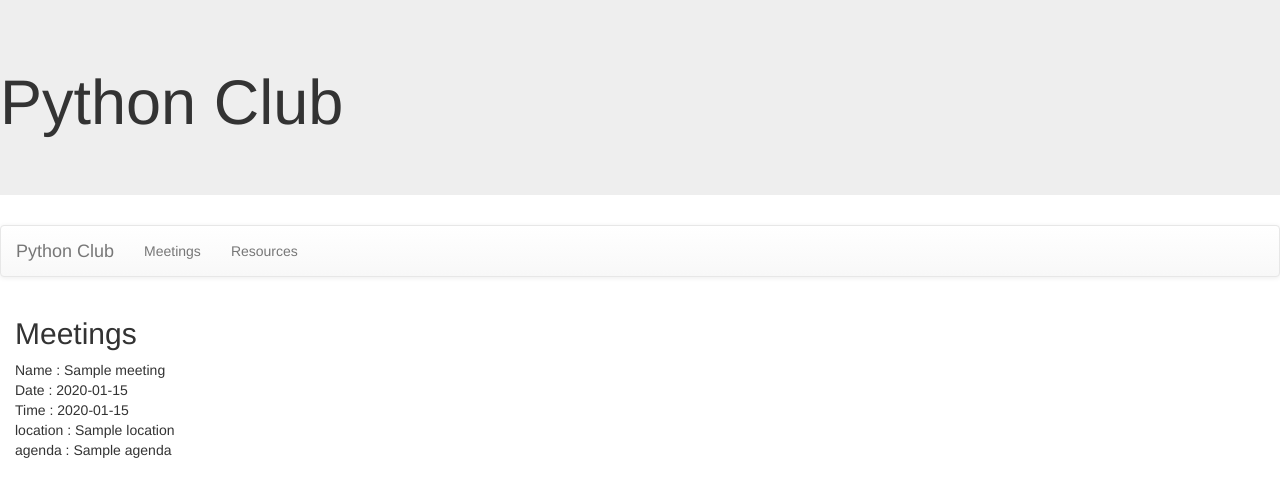
After one commit to meeks21/PythonClub, a Django app: template clubApp/templates/clubApp/meeting_detail.html in a window 1280 px wide. The commit adds this page. Shown: the top 497 px of the page. Run offline with Django 3.2, Linux system fonts and the light colour scheme; the template is opened without the code that fills it: most values are stand-ins (such as "Sample title", 1, 10 or a date in 2020); parts of the project's set-up code (start-up, migrations or seed data) failed here and were passed over; some libraries are stand-ins or nearby versions.

Commit message:
assignment 6

```diff
--- /dev/null
+++ b/clubApp/templates/clubApp/meeting_detail.html
@@ -0,0 +1,14 @@
+{% extends 'base.html' %}
+{% block content %}
+<h2>Meetings</h2>
+<p>
+    Name : {{meeting.meetingtitle}}<br/>
+    Date : {{meeting.meetingdate}}<br/>
+    Time : {{meeting.meetingtime}}<br/>
+    location : {{meeting.location}}<br/>
+    agenda : {{meeting.agenda}}
+</p>
+
+
+
+{% endblock %}
--- a/clubApp/templates/clubApp/meetings.html
+++ b/clubApp/templates/clubApp/meetings.html
@@ -3,7 +3,7 @@
 <h2>Meetings</h2>
 <ul>
     {% for p in meeting_list%}
-    <li>{{p.meetingtitle}}</li>
+    <li><a href="{% url 'detail' id=p.id %}">{{p.meetingtitle}}</a></li>
     {% endfor %}
 </ul>
 
--- a/clubApp/urls.py
+++ b/clubApp/urls.py
@@ -3,6 +3,7 @@ from . import views
 
 urlpatterns = [
     path('', views.index, name='index'),
+    path('meetingDetail/<int:id>', views.meetingDetail, name='detail'),
     path('meetings/', views.meetings, name='meetings'),
     path('resources/', views.resources, name='resources'),
 ]
--- /dev/null
+++ b/cred.txt
@@ -0,0 +1,2 @@
+django username Kemar
+password @Bop*********
```
Also changed, not shown: clubApp/views.py (+7 -1 lines).
